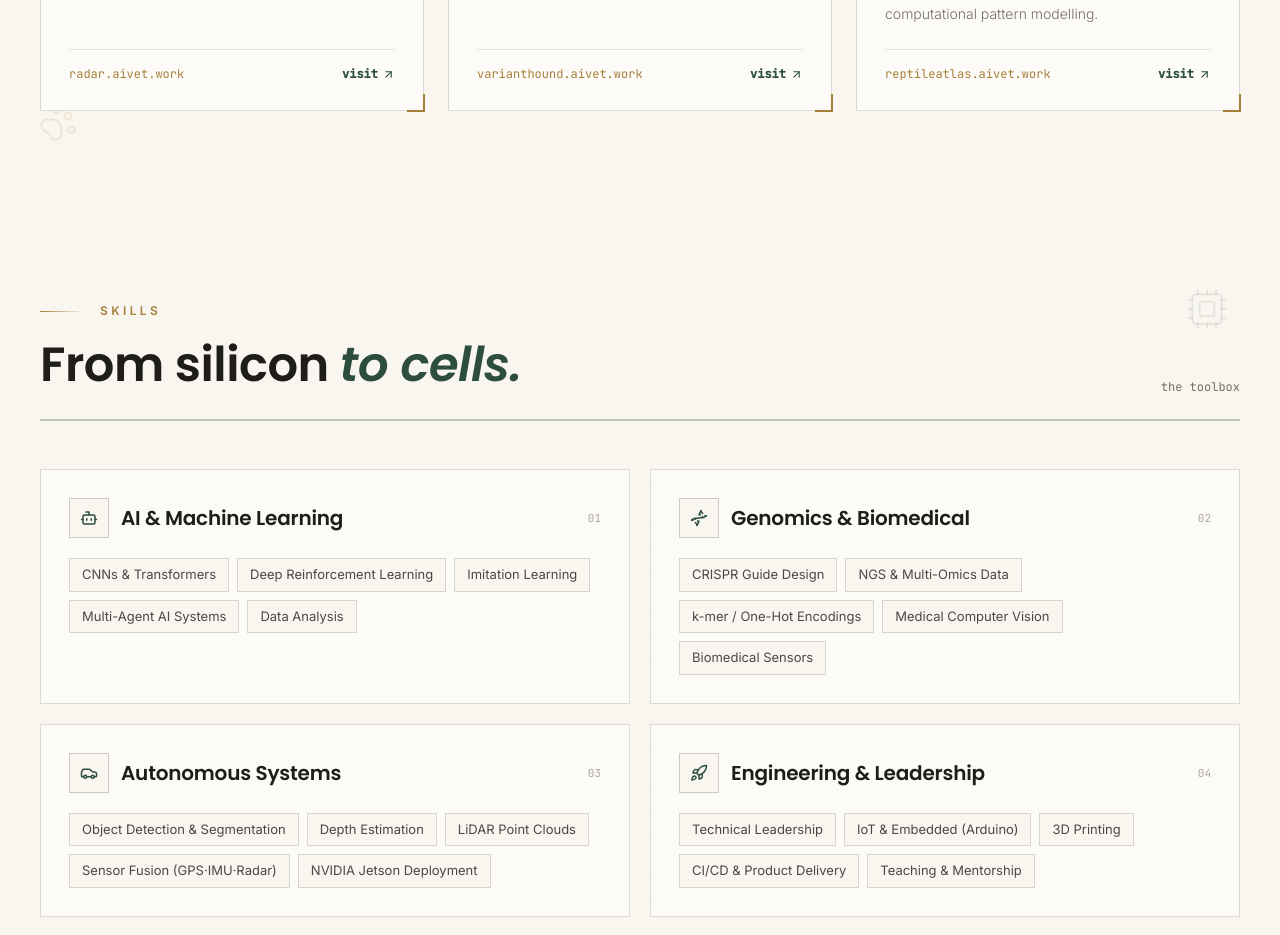
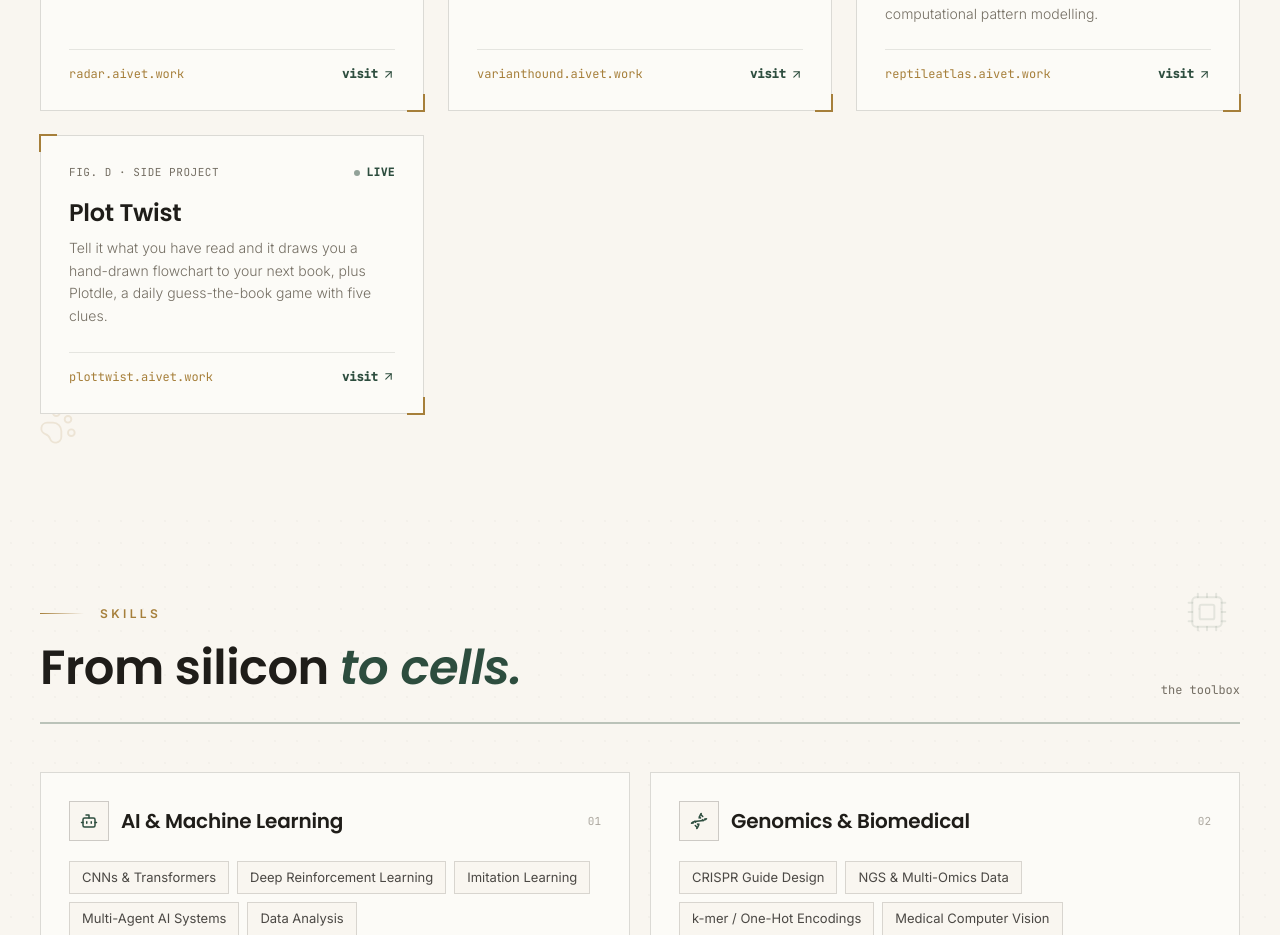
Before and after one commit to TinyAnts/raj-portfolio, a React (Vite) app: page / in a window 1280 px wide. Shown: the part 6580-7515 px from the top of the page. Built offline with nearby package versions, Linux system fonts and the light colour scheme.

Commit message:
Add Plot Twist to side projects

```diff
--- a/src/pages/Home.tsx
+++ b/src/pages/Home.tsx
@@ -206,6 +206,13 @@ const PROJECTS = [
     url: "https://reptileatlas.aivet.work/",
     domain: "reptileatlas.aivet.work",
     desc: "From genes to patterns: an interactive workspace linking genetic evidence to reptile colour variation, chromatophore behaviour and computational pattern modelling.",
+  },
+  {
+    name: "Plot Twist",
+    fig: "D",
+    url: "https://plottwist.aivet.work/",
+    domain: "plottwist.aivet.work",
+    desc: "Tell it what you have read and it draws you a hand-drawn flowchart to your next book, plus Plotdle, a daily guess-the-book game with five clues.",
   },
 ];
 
```
